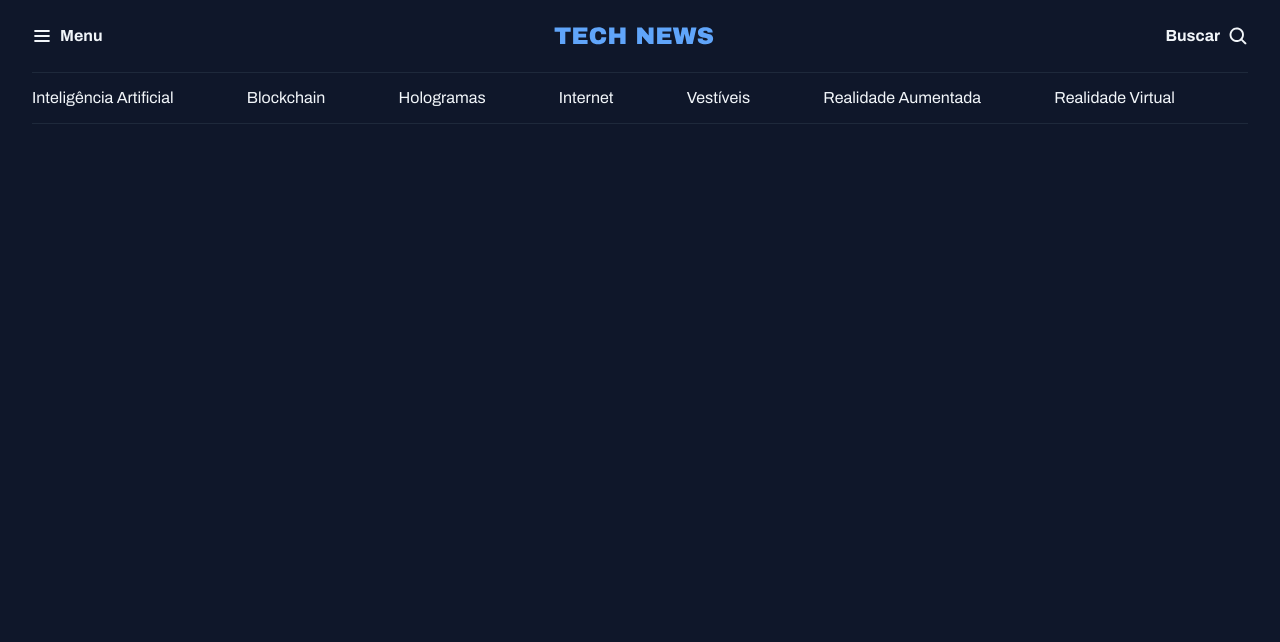
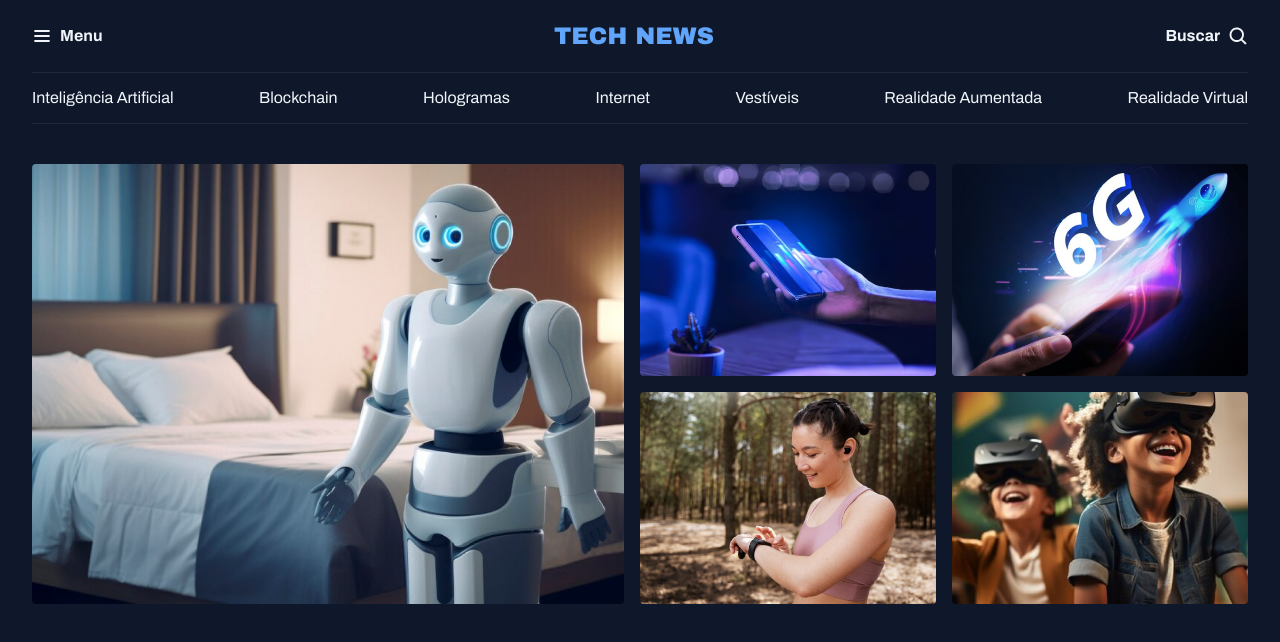
Before and after one commit to KarenGoelzer/PortalDeNotcias, a plain HTML site: page index.html in a window 1280 px wide. Drawn offline with Linux system fonts and the light colour scheme.

Commit message:
Estruturando a seção destaques

```diff
--- a/index.html
+++ b/index.html
@@ -39,5 +39,33 @@
       <a href="#">Realidade Virtual</a>
     </nav>
   </header>
+
+  <main class="grid container">
+    <section id="featured" class="grid grid-flow-col gap-16">
+      <div>
+        <img src="assets/images/Image 01.png" alt="">
+      </div>
+
+      <div class="grid grid-cols-2 gap-16">
+
+        <div>
+          <img src="assets/images/Image 02.png" alt="">
+        </div>
+
+        <div>
+          <img src="assets/images/Image 03.png" alt="">
+        </div>
+
+        <div>
+          <img src="assets/images/Image 04.png" alt="">
+        </div>
+
+        <div>
+          <img src="assets/images/Image 05.png" alt="">
+        </div>
+      </div>
+    </section>
+
+  </main>
 </body>
 </html>
--- a/styles/global.css
+++ b/styles/global.css
@@ -41,17 +41,16 @@ h1, h2, h3{
   font: inherit;
 }
 
+img{
+  max-width: 100%;
+}
+
 .container{
   max-width: 1280px;
   padding-inline: 32px;
   margin-inline: auto;
 }
 
-/* utility-first */
-.grid{
-  display: grid;
+main{
+  margin-top: 40px;
 }
-
-.grid-flow-col{
-  grid-auto-flow: column;
-}
--- a/styles/header.css
+++ b/styles/header.css
@@ -22,4 +22,5 @@
   padding-block: 14px;
   border: solid 1px var(--stroke-color);
   border-inline: none;
+  justify-content: space-between;
 }
--- a/styles/index.css
+++ b/styles/index.css
@@ -1,2 +1,4 @@
 @import url(global.css);
+@import url(utility.css);
 @import url(header.css);
+@import url(sections.css);
--- /dev/null
+++ b/styles/sections.css
@@ -0,0 +1,7 @@
+#featured{
+  img{
+    height: 100%;
+    object-fit: cover;
+    border-radius: 4px;
+  }
+}
--- /dev/null
+++ b/styles/utility.css
@@ -0,0 +1,16 @@
+/* utility-first */
+.grid{
+  display: grid;
+}
+
+.grid-flow-col{
+  grid-auto-flow: column;
+}
+
+.grid-cols-2{
+  grid-template-columns: 1fr 1fr;
+}
+
+.gap-16{
+  gap: 16px;
+}
```
